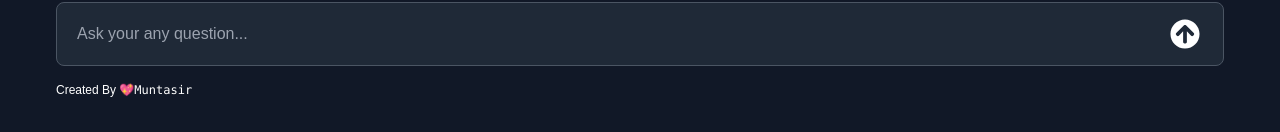
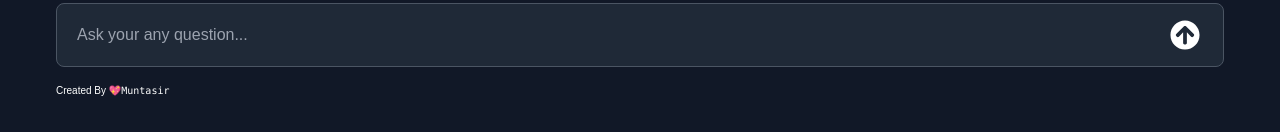
Before and after one commit to battlesofarmy/zestmate, a Next.js app in the folder client/: page / in a window 1280 px wide. Shown: the part 665-797 px from the top of the page. Built offline with nearby package versions, Linux system fonts and the light colour scheme.

Commit message:
footer text size changed

```diff
--- a/client/app/page.js
+++ b/client/app/page.js
@@ -115,7 +115,7 @@ export default function Chatbot() {
               <FaArrowCircleUp/>
             </button>
           </div>
-          <p className="-mb-8 md:mt-4 mt-2 text-xs">Created By 💖<kbd>Muntasir</kbd> </p>
+          <p className="-mb-8 md:mt-4 mt-2 text-[10px]">Created By 💖<kbd>Muntasir</kbd> </p>
         </div>
 
      </div>
```
